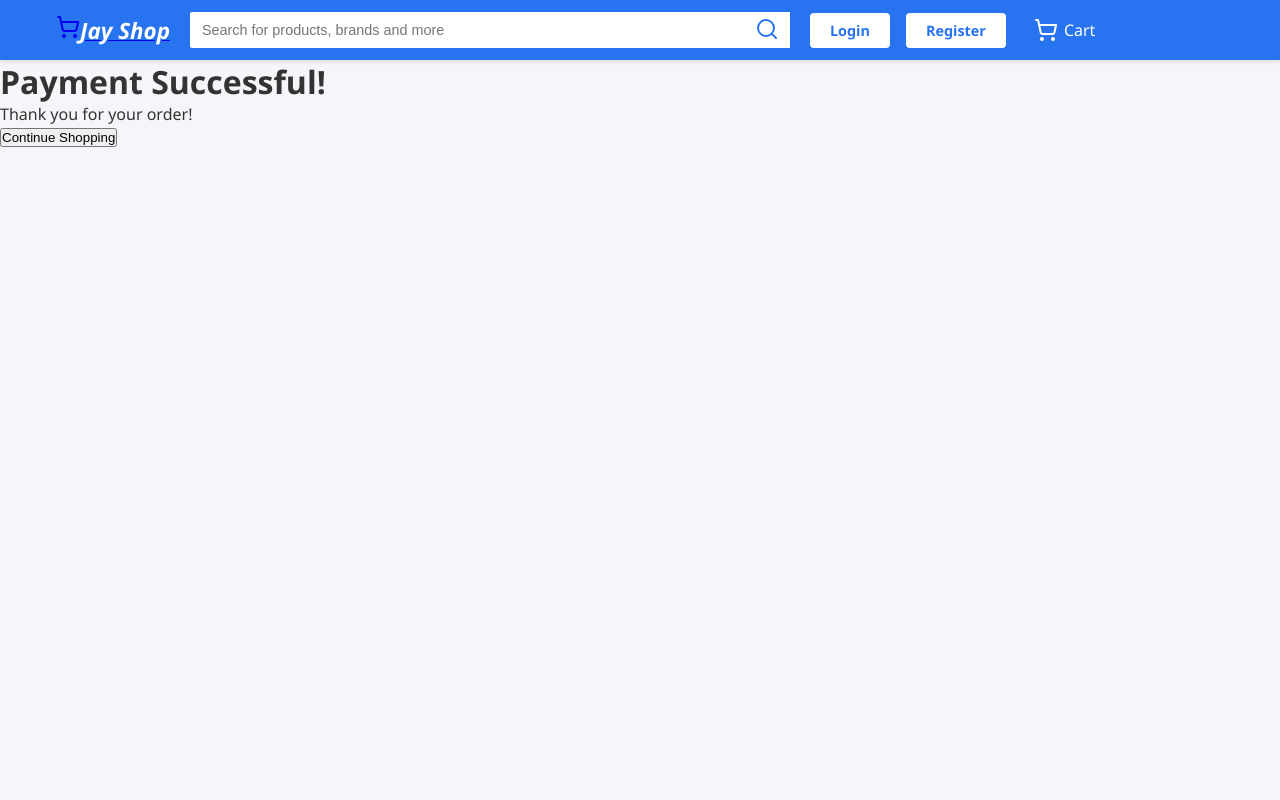
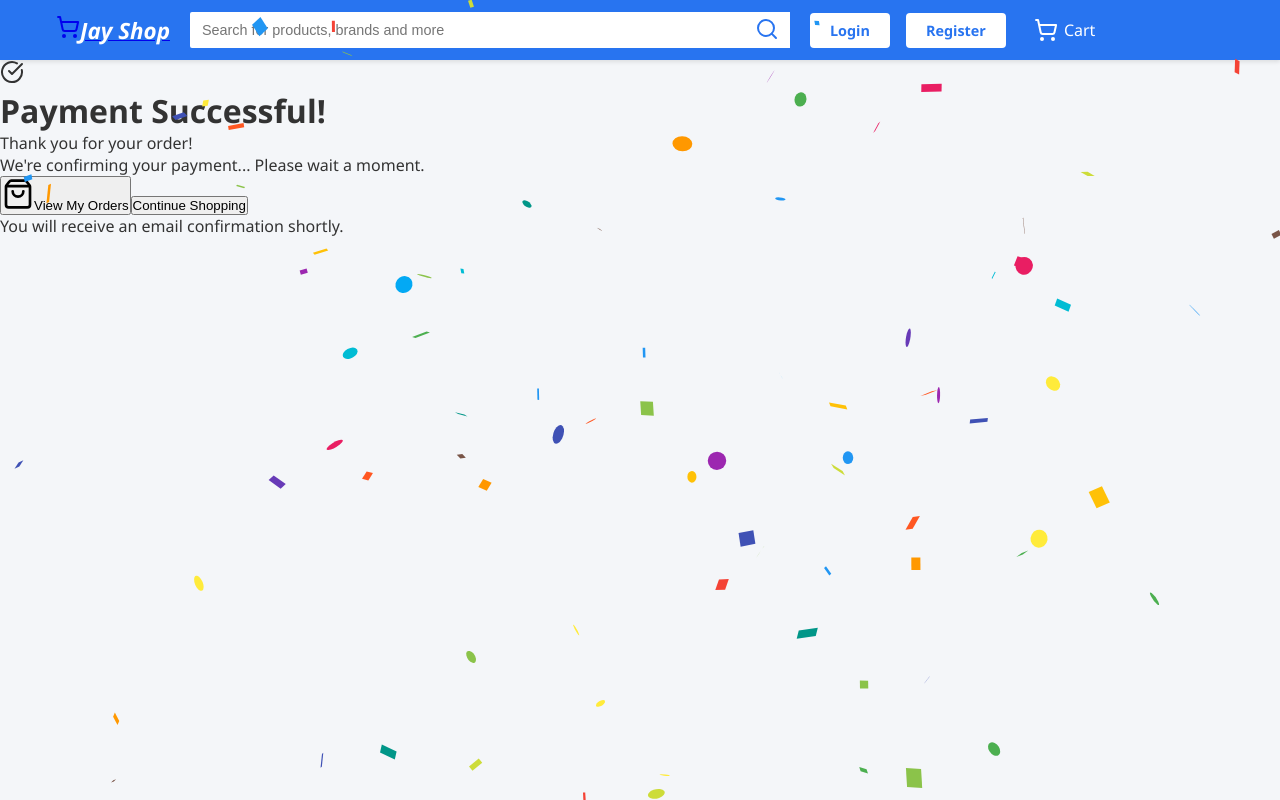
Before and after one commit to jayaraj0964/jayshopy, a React (Create React App) app in the folder shopping/: page /order-success in a window 1280 px wide. Built offline with nearby package versions, Linux system fonts and the light colour scheme.

Commit message:
update order status page

```diff
--- /dev/null
+++ b/package.json
@@ -0,0 +1,6 @@
+{
+  "dependencies": {
+    "@cashfreepayments/cashfree-js": "^1.0.5",
+    "react-confetti": "^6.4.0"
+  }
+}
--- a/shopping/src/components/AdminDashboard.js
+++ b/shopping/src/components/AdminDashboard.js
@@ -175,7 +175,7 @@ useEffect(() => {
                     className="search-input"
                   />
                 </div>
-                <a href="http://localhost:3000/createproduct" className="add-button" target="_blank" rel="noopener noreferrer">
+                <a href="https://jayshopy008.vercel.app/createproduct" className="add-button" target="_blank" rel="noopener noreferrer">
                   <Plus className="w-5 h-5" /> Add Product
                 </a>
               </div>
--- a/shopping/src/components/OrderSuccessPage.js
+++ b/shopping/src/components/OrderSuccessPage.js
@@ -1,72 +1,146 @@
-// src/pages/OrderSuccess.jsx → FIXED VERSION (Copy-Paste chey)
-
 import React, { useEffect, useState } from 'react';
-import { useLocation, useNavigate } from 'react-router-dom';
+import { useSearchParams, useNavigate } from 'react-router-dom';
 import { toast } from 'react-hot-toast';
+import Confetti from 'react-confetti';
+import { CheckCircle, ShoppingBag } from 'lucide-react';
 
 const OrderSuccess = () => {
-  const location = useLocation();
+  const [searchParams] = useSearchParams();
   const navigate = useNavigate();
-  const [pollingStarted, setPollingStarted] = useState(false);
+  const [showConfetti, setShowConfetti] = useState(true);
+  const [orderConfirmed, setOrderConfirmed] = useState(false);
 
-  const params = new URLSearchParams(location.search);
-  const urlOrderId = params.get('order_id');
-  const pendingDbId = localStorage.getItem('pendingDbOrderId');
-  const dbOrderId = urlOrderId || pendingDbId;
+  // Priority: URL → localStorage → fallback
+  const urlOrderId = searchParams.get('order_id');
+  const pendingOrderId = localStorage.getItem('pendingDbOrderId');
+  const finalOrderId = urlOrderId || pendingOrderId;
 
   useEffect(() => {
-    if (!dbOrderId || pollingStarted) return;
+    if (!finalOrderId || orderConfirmed) return;
 
-    setPollingStarted(true);
-    toast.loading("Confirming your payment...", { id: "confirm" });
+    // Confetti for 8 seconds
+    const confettiTimer = setTimeout(() => setShowConfetti(false), 8000);
+
+    // Start polling only once
+    const pollOrderStatus = async () => {
+      toast.loading("Confirming your payment with server...", {
+        id: "confirming",
+        duration: 60000
+      });
+
+      const token = localStorage.getItem('token');
+      if (!token) {
+        toast.error("Please login again");
+        navigate('/login');
+        return;
+      }
+
+      const maxAttempts = 20; // 20 × 2.5s = 50 seconds max wait
+      let attempts = 0;
 
       const interval = setInterval(async () => {
+        attempts++;
         try {
-        const token = localStorage.getItem('token');
-        if (!token) return;
-
-        const res = await fetch(`http://localhost:8080/api/user/order-status/${dbOrderId}`, {
-          headers: { Authorization: `Bearer ${token}` }
+          const res = await fetch(`https://jayshopfinal2.onrender.com/api/user/order-status/${finalOrderId}`, {
+            headers: {
+              'Authorization': `Bearer ${token}`,
+              'Content-Type': 'application/json'
+            }
           });
 
-        if (!res.ok) throw new Error("Failed");
-
+          if (res.ok) {
             const data = await res.json();
-
             if (data.status === "PAID") {
               clearInterval(interval);
-          localStorage.removeItem('pendingDbOrderId');
-          toast.dismiss("confirm");
-          toast.success("Order confirmed successfully!");
+              localStorage.removeItem('pendingDbOrderId'); // Clear old data
+              setOrderConfirmed(true);
+              toast.dismiss("confirming");
+              toast.success("Order Confirmed! Thank you for shopping with Jayshopy!", {
+                duration: 6000,
+                icon: "Success"
+              });
+            }
+          }
+
+          // Stop polling after max attempts
+          if (attempts >= maxAttempts) {
+            clearInterval(interval);
+            toast.dismiss("confirming");
+            toast("Taking longer than usual. Check Orders page.", { icon: "Info" });
           }
         } catch (err) {
-        // Silent fail – keep polling
+          console.log("Polling... still waiting for server confirmation");
         }
       }, 2500);
 
-    // Cleanup on unmount
       return () => {
         clearInterval(interval);
-      toast.dismiss("confirm");
+        clearTimeout(confettiTimer);
       };
-  }, [dbOrderId, pollingStarted]); // ← Fixed dependency warning
+    };
+
+    pollOrderStatus();
+  }, [finalOrderId, orderConfirmed, navigate]);
 
   return (
-    <div className="min-h-screen bg-gradient-to-br from-green-600 to-emerald-800 flex items-center justify-center p-8">
-      <div className="bg-white rounded-3xl shadow-3xl p-20 text-center max-w-2xl">
-        <h1 className="text-8xl font-black text-green-600 mb-8">Payment Successful!</h1>
-        <p className="text-4xl text-gray-700 mb-6">Thank you for your order!</p>
-        {dbOrderId && (
-          <p className="text-3xl text-gray-600 mb-10">Order ID: <strong>{dbOrderId}</strong></p>
+    <>
+      {showConfetti && <Confetti width={window.innerWidth} height={window.innerHeight} recycle={false} numberOfPieces={400} />}
+
+      <div className="min-h-screen bg-gradient-to-br from-green-500 via-emerald-600 to-teal-700 flex items-center justify-center p-6 relative overflow-hidden">
+        {/* Background decoration */}
+        <div className="absolute inset-0 bg-black opacity-20"></div>
+
+        <div className="relative z-10 bg-white rounded-3xl shadow-2xl p-12 max-w-4xl w-full text-center transform transition-all hover:scale-[1.02]">
+          <div className="mb-10">
+            <CheckCircle className="w-32 h-32 mx-auto text-green-600 animate-bounce" />
+          </div>
+
+          <h1 className="text-6xl md:text-8xl font-black text-transparent bg-clip-text bg-gradient-to-r from-green-600 to-emerald-600 mb-6">
+            Payment Successful!
+          </h1>
+
+          <p className="text-2xl md:text-4xl text-gray-700 font-semibold mb-4">
+            Thank you for your order!
+          </p>
+
+          {finalOrderId && (
+            <div className="bg-gray-100 rounded-2xl py-6 px-10 inline-block mb-8">
+              <p className="text-lg text-gray-600">Your Order ID</p>
+              <p className="text-3xl font-bold text-emerald-600 tracking-wider">
+                {finalOrderId}
+              </p>
+            </div>
           )}
+
+          <p className="text-xl text-gray-600 mb-10">
+            {orderConfirmed
+              ? "Your order has been confirmed and is being processed."
+              : "We're confirming your payment... Please wait a moment."}
+          </p>
+
+          <div className="flex flex-col sm:flex-row gap-6 justify-center">
+            <button
+              onClick={() => navigate('/orders')}
+              className="bg-emerald-600 hover:bg-emerald-700 text-white px-10 py-6 rounded-2xl text-2xl font-bold flex items-center justify-center gap-3 transition transform hover:scale-105 shadow-xl"
+            >
+              <ShoppingBag size={32} />
+              View My Orders
+            </button>
+
             <button
               onClick={() => navigate('/products')}
-          className="bg-gradient-to-r from-green-500 to-emerald-600 text-white px-16 py-8 rounded-3xl text-4xl font-bold hover:scale-110 transition shadow-2xl"
+              className="bg-gradient-to-r from-purple-600 to-pink-600 hover:from-purple-700 hover:to-pink-700 text-white px-10 py-6 rounded-2xl text-2xl font-bold transition transform hover:scale-105 shadow-xl"
             >
               Continue Shopping
             </button>
           </div>
+
+          <div className="mt-12 text-gray-500 text-lg">
+            <p>You will receive an email confirmation shortly.</p>
           </div>
+        </div>
+      </div>
+    </>
   );
 };
 
```
Also changed, not shown: 1 other file (tests, documents, lock files or other folders). Lines whose indentation alone changed are shown as unchanged.
